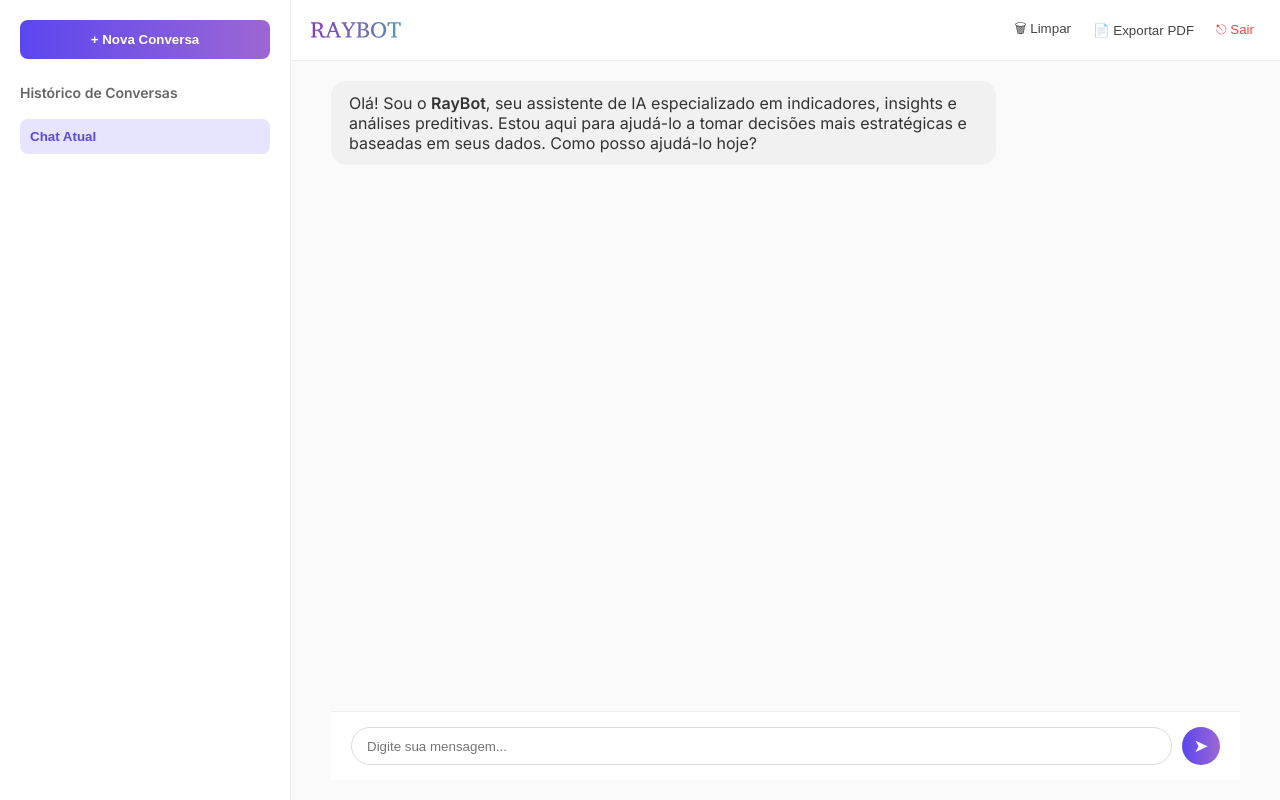
After one commit to BarbaraVazF/RayBot, a Django app: page /dashboard/ in a window 1280 px wide. The commit adds this page. Run offline with Django 5.2, Linux system fonts and the light colour scheme.

Commit message:
start: montagem da segunda tela

```diff
--- a/raybot/backend/urls.py
+++ b/raybot/backend/urls.py
@@ -3,4 +3,5 @@ from . import views
 
 urlpatterns = [
     path("", views.home, name="home"),
+    path('dashboard/', views.dashboard, name='dashboard'),
 ]
--- a/raybot/backend/views.py
+++ b/raybot/backend/views.py
@@ -2,3 +2,6 @@ from django.shortcuts import render
 
 def home(request):
     return render(request, "home.html")
+
+def dashboard(request):
+    return render(request, "dashboard.html")
--- /dev/null
+++ b/raybot/static/dashboard.css
@@ -0,0 +1,208 @@
+body {
+  margin: 0;
+  font-family: "Inter", sans-serif;
+  background-color: #fafafa;
+  color: #333;
+  display: flex;
+  height: 100vh;
+}
+
+.layout {
+  display: flex;
+  width: 100%;
+}
+
+/* SIDEBAR */
+.sidebar {
+  width: 250px;
+  background-color: #fff;
+  border-right: 1px solid #eee;
+  padding: 20px;
+  display: flex;
+  flex-direction: column;
+}
+
+.new-chat-btn {
+  background: linear-gradient(90deg, #5b46f0, #9c67d3);
+  color: white;
+  border: none;
+  padding: 12px 0;
+  border-radius: 8px;
+  font-weight: 600;
+  cursor: pointer;
+  transition: 0.2s;
+}
+
+.new-chat-btn:hover {
+  opacity: 0.9;
+}
+
+.sidebar-title {
+  margin: 25px 0 10px;
+  font-size: 14px;
+  font-weight: 600;
+  color: #666;
+}
+
+.history {
+  display: flex;
+  flex-direction: column;
+  gap: 8px;
+}
+
+.history-item {
+  border: none;
+  background: #f5f5f5;
+  border-radius: 8px;
+  padding: 10px;
+  text-align: left;
+  cursor: pointer;
+  transition: 0.2s;
+}
+
+.history-item:hover {
+  background: #ebebeb;
+}
+
+.history-item.active {
+  background: #e7e4ff;
+  color: #5b46f0;
+  font-weight: 600;
+}
+
+/* MAIN CONTENT */
+.main {
+  flex: 1;
+  display: flex;
+  flex-direction: column;
+}
+
+/* TOPBAR */
+.topbar {
+  height: 60px;
+  background: #fff;
+  border-bottom: 1px solid #eee;
+  display: flex;
+  align-items: center;
+  justify-content: space-between;
+  padding: 0 20px;
+}
+
+.logo-text {
+  background: var(--gradient-raybot);
+  background-clip: text;
+  -webkit-background-clip: text;
+  -webkit-text-fill-color: transparent;
+  color: transparent;
+  display: inline-block;
+  font-weight: 700;
+  font-size: 22px;
+  margin: 0;
+}
+
+.topbar-actions {
+  display: flex;
+  gap: 10px;
+  align-items: center;
+}
+
+.icon-btn,
+.logout-btn {
+  border: none;
+  background: transparent;
+  cursor: pointer;
+  font-weight: 500;
+  color: #444;
+  transition: 0.2s;
+}
+
+.logout-btn {
+  color: #f04646;
+}
+
+.icon-btn:hover,
+.logout-btn:hover {
+  opacity: 0.7;
+}
+
+/* CHAT AREA */
+.chat-area {
+  flex: 1;
+  display: flex;
+  flex-direction: column;
+  padding: 20px 40px;
+  overflow: hidden;
+}
+
+.chat-box {
+  flex: 1;
+  overflow-y: auto;
+  padding-right: 10px;
+}
+
+.bot-message,
+.user-message {
+  max-width: 70%;
+  padding: 12px 18px;
+  border-radius: 15px;
+  margin-bottom: 10px;
+  animation: fadeIn 0.3s ease-in;
+}
+
+.bot-message {
+  background: #f1f1f1;
+  align-self: flex-start;
+}
+
+.user-message {
+  background: linear-gradient(90deg, #5b46f0, #9c67d3);
+  color: white;
+  align-self: flex-end;
+}
+
+.chat-input {
+  display: flex;
+  border-top: 1px solid #eee;
+  padding: 15px 20px;
+  background: #fff;
+}
+
+.chat-input input {
+  flex: 1;
+  padding: 10px 15px;
+  border-radius: 20px;
+  border: 1px solid #ddd;
+  outline: none;
+}
+
+.send-btn {
+  margin-left: 10px;
+  border: none;
+  background: linear-gradient(90deg, #5b46f0, #9c67d3);
+  color: white;
+  border-radius: 50%;
+  width: 38px;
+  height: 38px;
+  cursor: pointer;
+  font-size: 18px;
+  transition: 0.2s;
+}
+
+.send-btn:hover {
+  transform: scale(1.05);
+}
+
+.fade-in {
+  animation: fadeIn 0.4s ease-in;
+}
+
+@keyframes fadeIn {
+  from { opacity: 0; transform: translateY(5px); }
+  to { opacity: 1; transform: translateY(0); }
+}
+
+.logo-raybot {
+  width: 90px;
+  height: auto;
+  margin-bottom: var(--spacing-4);
+}
--- /dev/null
+++ b/raybot/templates/dashboard.html
@@ -0,0 +1,86 @@
+{% load static %}
+<!DOCTYPE html>
+<html lang="pt-br">
+<head>
+  <meta charset="UTF-8">
+  <meta name="viewport" content="width=device-width, initial-scale=1.0">
+  <title>RayBot Dashboard</title>
+  <link rel="stylesheet" href="{% static 'dashboard.css' %}">
+  <link rel="preconnect" href="https://fonts.googleapis.com">
+  <link rel="preconnect" href="https://fonts.gstatic.com" crossorigin>
+  <link href="https://fonts.googleapis.com/css2?family=Inter:wght@400;500;600&display=swap" rel="stylesheet">
+</head>
+
+<body>
+  <div class="layout">
+    <!-- SIDEBAR -->
+    <aside class="sidebar">
+      <button class="new-chat-btn">+ Nova Conversa</button>
+
+      <div class="history">
+        <p class="sidebar-title">Histórico de Conversas</p>
+        <button class="history-item active">Chat Atual</button>
+      </div>
+    </aside>
+
+    <!-- MAIN CONTENT -->
+    <div class="main">
+      <header class="topbar">
+        <img src="{% static 'RAYBOT.svg' %}" alt="Logo RayBot" class="logo-raybot">
+        <div class="topbar-actions">
+          <button class="icon-btn">🗑 Limpar</button>
+          <button class="icon-btn">📄 Exportar PDF</button>
+          <button class="logout-btn" onclick="window.location.href='/'">⎋ Sair</button>
+        </div>
+      </header>
+
+      <!-- CHAT AREA -->
+      <div class="chat-area">
+        <div class="chat-box" id="chat-box">
+          <div class="bot-message fade-in">
+            Olá! Sou o <strong>RayBot</strong>, seu assistente de IA especializado em indicadores, insights e análises preditivas.
+            Estou aqui para ajudá-lo a tomar decisões mais estratégicas e baseadas em seus dados.
+            Como posso ajudá-lo hoje?
+          </div>
+        </div>
+
+        <!-- CHAT INPUT -->
+        <form id="chat-form" class="chat-input">
+          <input type="text" id="user-input" placeholder="Digite sua mensagem..." required>
+          <button type="submit" class="send-btn">➤</button>
+        </form>
+      </div>
+    </div>
+  </div>
+
+  <script>
+    document.addEventListener("DOMContentLoaded", () => {
+      const form = document.getElementById("chat-form");
+      const input = document.getElementById("user-input");
+      const chatBox = document.getElementById("chat-box");
+
+      form.addEventListener("submit", (e) => {
+        e.preventDefault();
+        const message = input.value.trim();
+        if (!message) return;
+
+        const userMsg = document.createElement("div");
+        userMsg.className = "user-message fade-in";
+        userMsg.textContent = message;
+        chatBox.appendChild(userMsg);
+
+        chatBox.scrollTop = chatBox.scrollHeight;
+        input.value = "";
+
+        setTimeout(() => {
+          const botMsg = document.createElement("div");
+          botMsg.className = "bot-message fade-in";
+          botMsg.textContent = "💬 Processando sua pergunta sobre " + message + "...";
+          chatBox.appendChild(botMsg);
+          chatBox.scrollTop = chatBox.scrollHeight;
+        }, 800);
+      });
+    });
+  </script>
+</body>
+</html>
```
Also changed, not shown: raybot/templates/home.html (+6 -6 lines), raybot/static/RAYBOT.svg (added).
